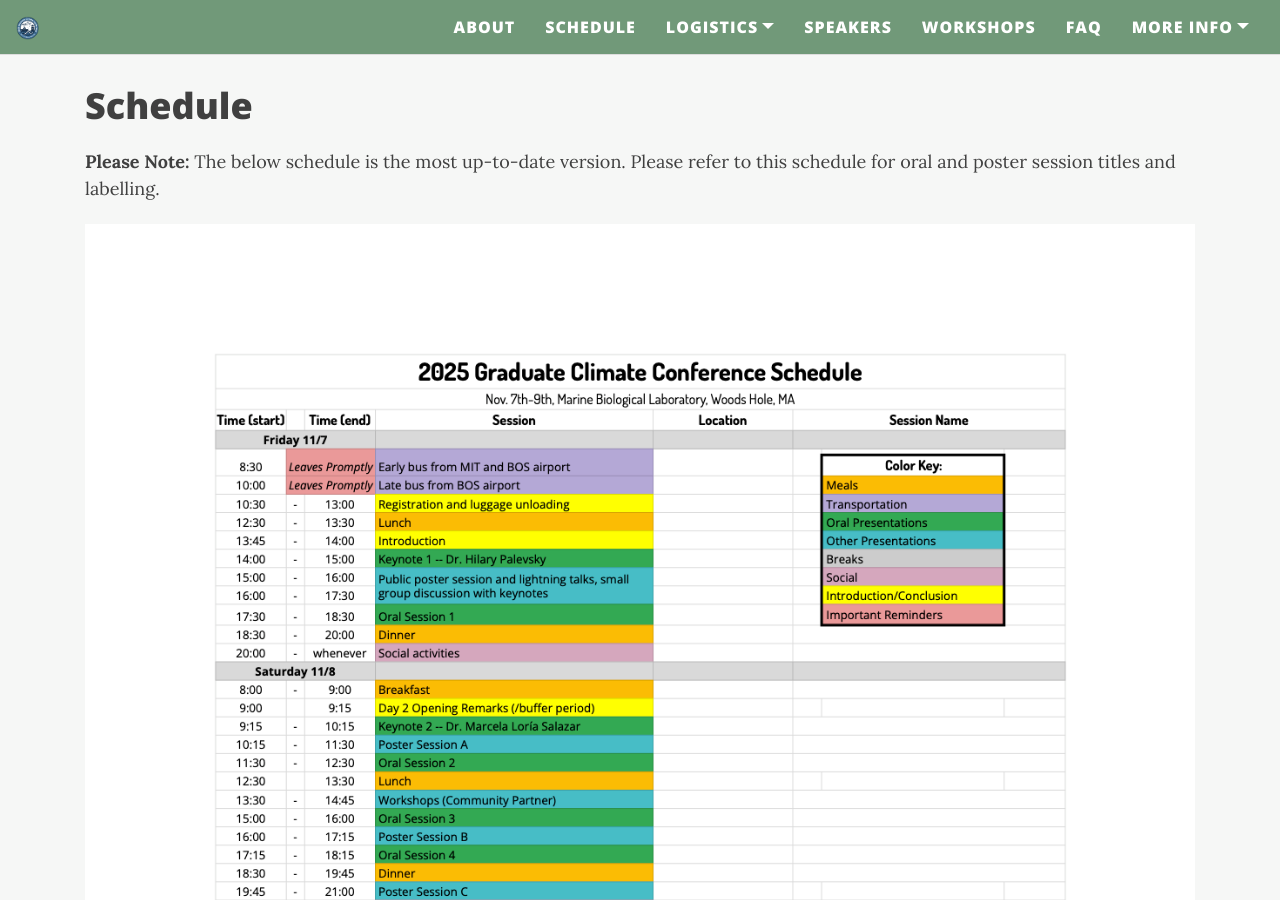
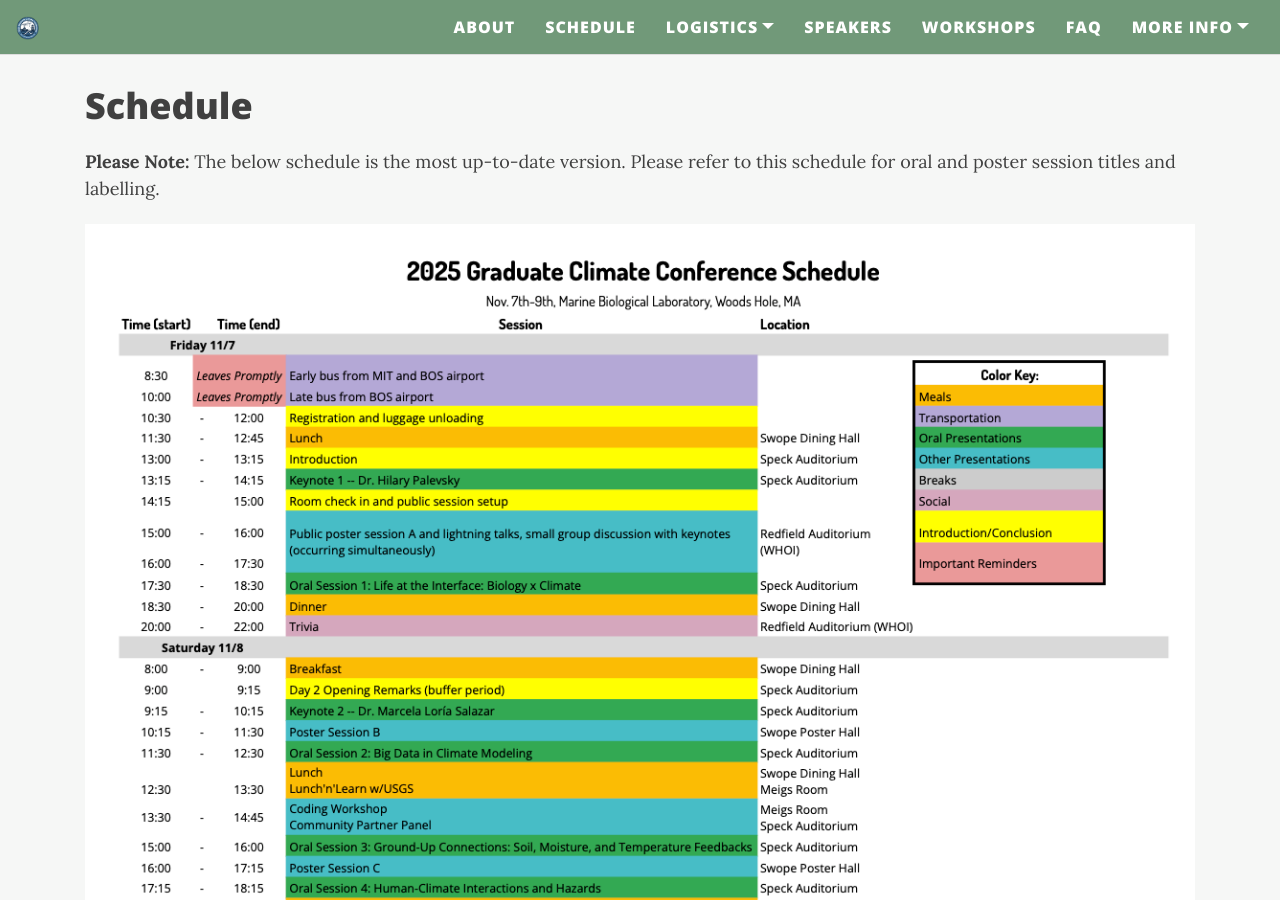
Before and after one commit to graduateclimateconference/graduateclimateconference.github.io, a Jekyll site: the page built from schedule.md, in a window 1280 px wide and 900 px high, scrolled down 456 px. Built offline with Jekyll 4.4.1, drawn with Linux system fonts in a browser that asks for light colours; nearby versions of some CDN libraries.

Commit message:
Update schedule.md

```diff
--- a/schedule.md
+++ b/schedule.md
@@ -7,7 +7,7 @@
 # Schedule
 **Please Note:** The below schedule is the most up-to-date version. Please refer to this schedule for oral and poster session titles and labelling.
 <div align="center">
-<img src="/assets/img/GCC_schedule_updated.png" alt="Conference schedule">
+<img src="/assets/img/GCC_2025_SCHEDULE.png" alt="Conference schedule">
 </div>
 
 <!--[Abstracts](https://graduateclimateconference.github.io/pdf/GCC2024_abstracts.pdf)-->
```
